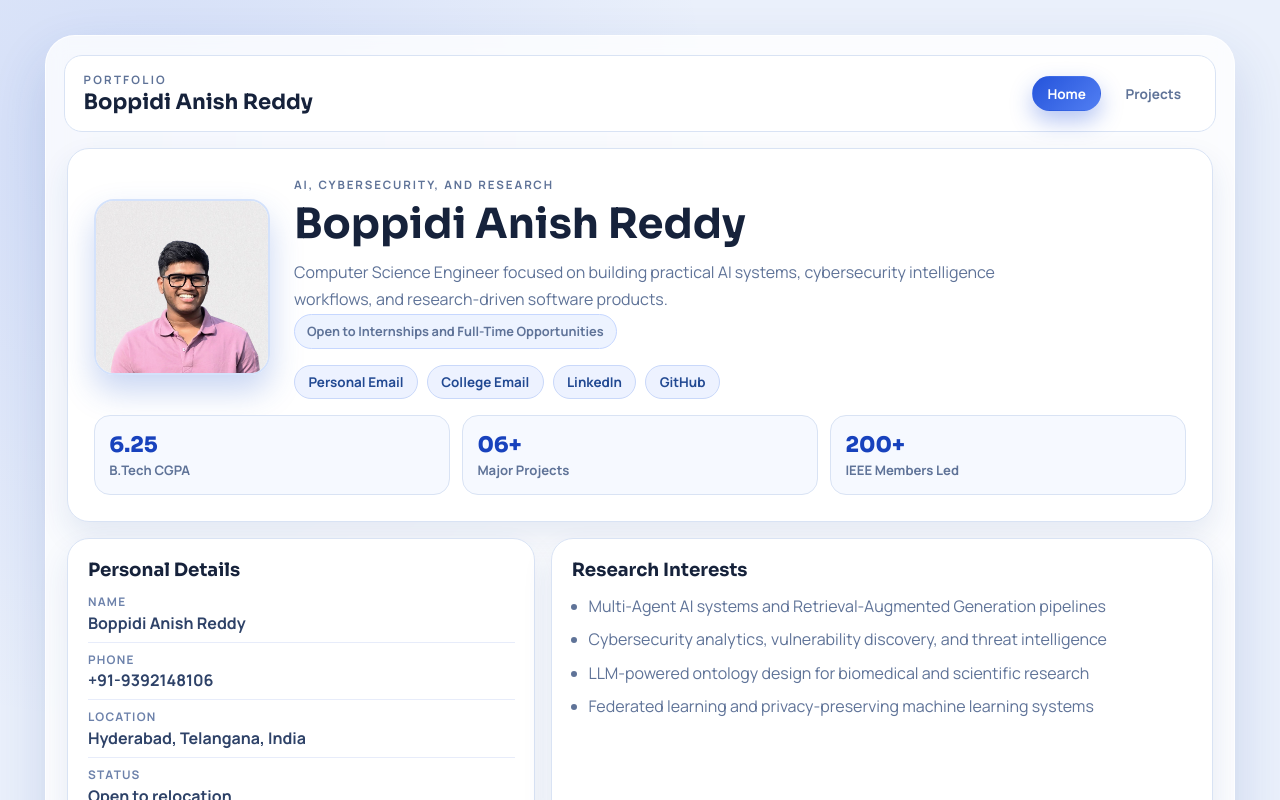
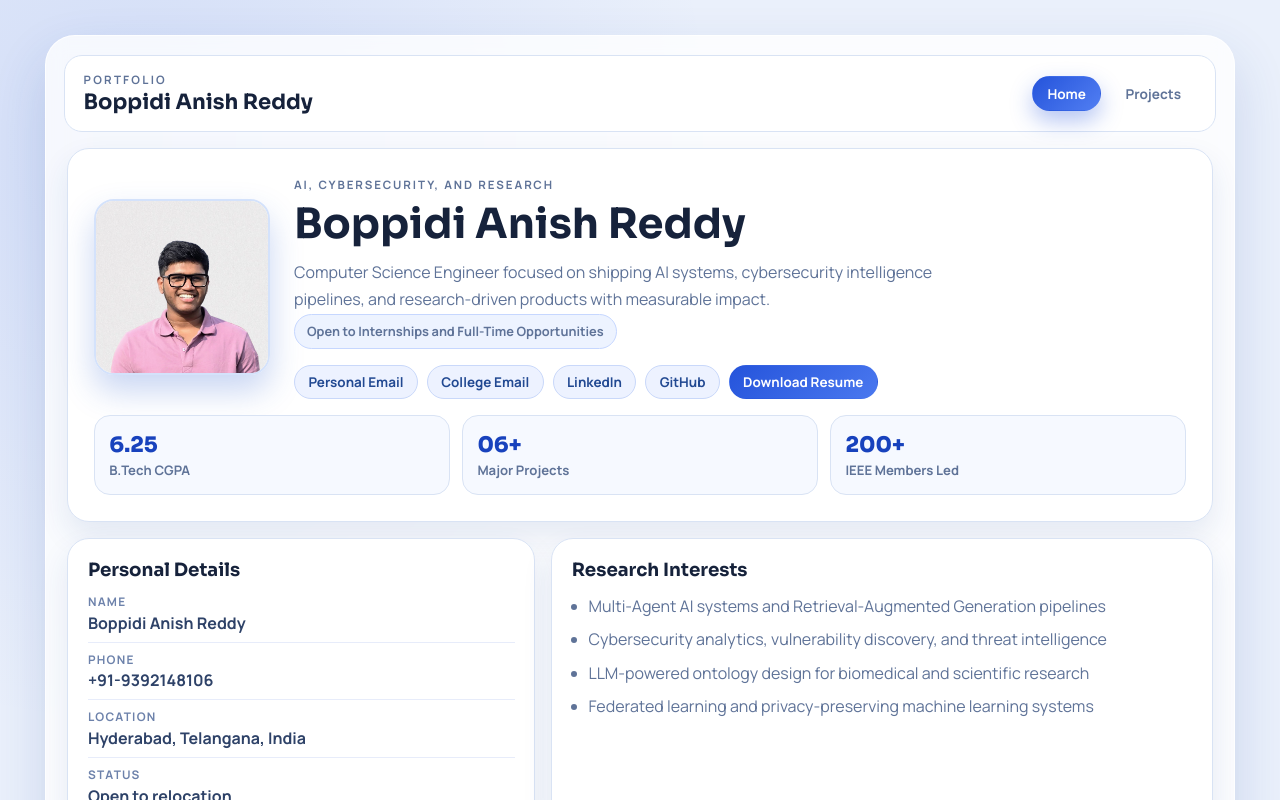
Before and after one commit to Anishreddy-gith/portfolio, a React (Vite) app: page /#/ in a window 1280 px wide. Shown: the top 800 px of the page. Built offline with nearby package versions, Linux system fonts and the light colour scheme.

Commit message:
add resume CTA and project impact highlights

```diff
--- a/src/App.css
+++ b/src/App.css
@@ -206,6 +206,16 @@ body {
   box-shadow: 0 10px 18px rgba(64, 109, 216, 0.22);
 }
 
+.contact-links .resume-btn {
+  color: #ffffff;
+  border-color: transparent;
+  background: linear-gradient(135deg, var(--primary), #4a78ef);
+}
+
+.contact-links .resume-btn:hover {
+  background: linear-gradient(135deg, #1f4dd0, #3f6ee8);
+}
+
 .hero-metrics {
   margin-top: 1.05rem;
   display: grid;
@@ -411,6 +421,20 @@ body {
   line-height: 1.68;
 }
 
+.project-impact {
+  display: inline-flex;
+  align-items: center;
+  justify-self: start;
+  margin-top: 0.2rem;
+  padding: 0.28rem 0.6rem;
+  border-radius: 999px;
+  border: 1px solid #cfe0ff;
+  background: #eef4ff;
+  color: #2e4e8f;
+  font-size: 0.78rem;
+  font-weight: 700;
+}
+
 .project-card a {
   justify-self: start;
   margin-top: 0.18rem;
--- a/src/pages/Home.jsx
+++ b/src/pages/Home.jsx
@@ -12,8 +12,8 @@ function Home() {
             <p className="eyebrow">AI, Cybersecurity, and Research</p>
             <h2>Boppidi Anish Reddy</h2>
             <p>
-              Computer Science Engineer focused on building practical AI systems, cybersecurity
-              intelligence workflows, and research-driven software products.
+              Computer Science Engineer focused on shipping AI systems, cybersecurity intelligence
+              pipelines, and research-driven products with measurable impact.
             </p>
             <p className="availability-pill">Open to Internships and Full-Time Opportunities</p>
             <div className="contact-links">
@@ -21,6 +21,7 @@ function Home() {
               <a href="mailto:anishreddy@mahindrauniversity.edu.in">College Email</a>
               <a href="https://www.linkedin.com/in/anish-reddy-boppidi-55b04827b" target="_blank" rel="noreferrer">LinkedIn</a>
               <a href="https://github.com/Anishreddy-gith" target="_blank" rel="noreferrer">GitHub</a>
+              <a href="/Boppidi_Anish_Reddy_CV.pdf" target="_blank" rel="noreferrer" className="resume-btn">Download Resume</a>
             </div>
           </div>
         </div>
--- a/src/pages/Projects.jsx
+++ b/src/pages/Projects.jsx
@@ -5,6 +5,7 @@ const projects = [
     summary:
       "Designed a 7-agent LLM research workflow to automate literature synthesis and structured report generation.",
     repo: "https://github.com/Anishreddy-gith",
+    impact: "~70% reduction in manual literature review time",
   },
   {
     title: "AI-Powered Insider Threat Detection",
@@ -12,6 +13,7 @@ const projects = [
     summary:
       "Built behavioral anomaly detection workflows using graph-based learning and sequence models for enterprise security.",
     repo: "https://github.com/Anishreddy-gith",
+    impact: "~40% lower false positives in anomaly alerts",
   },
   {
     title: "AI Zero-Day Vulnerability Discovery Engine",
@@ -19,6 +21,7 @@ const projects = [
     summary:
       "Implemented a multi-stage security pipeline integrating static analysis, fuzzing, and symbolic execution.",
     repo: "https://github.com/Anishreddy-gith",
+    impact: "Automated triage and CVSS-aligned reporting",
   },
   {
     title: "Autonomous Malware Reverse Engineering Framework",
@@ -26,6 +29,7 @@ const projects = [
     summary:
       "Created an AI-assisted malware analysis system that generates explainable threat intelligence outputs.",
     repo: "https://github.com/Anishreddy-gith/ai-malware-re-framework",
+    impact: "Faster malware behavior profiling workflow",
   },
   {
     title: "ChainGuard - Blockchain AI Supply Chain Risk Monitor",
@@ -33,6 +37,7 @@ const projects = [
     summary:
       "Developed a full-stack supply-chain risk platform with blockchain-backed audit and anomaly signals.",
     repo: "https://github.com/Anishreddy-gith/supplychain-ai-risk-monitor",
+    impact: "Hackathon-built end-to-end auditable prototype",
   },
   {
     title: "NanoDrugOnto",
@@ -40,6 +45,7 @@ const projects = [
     summary:
       "Ongoing research on LLM-based ontology construction for nanoparticle-drug interaction prediction.",
     repo: "https://github.com/Anishreddy-gith/nanodrugonto",
+    impact: "In-progress manuscript and publication pipeline",
   },
 ];
 
@@ -61,6 +67,7 @@ function Projects() {
             <p className="project-stack">{project.stack}</p>
             <h3>{project.title}</h3>
             <p>{project.summary}</p>
+            <p className="project-impact">Impact: {project.impact}</p>
             <a href={project.repo} target="_blank" rel="noreferrer">
               View Repository
             </a>
```
Also changed, not shown: 1 other file (tests, documents, lock files or other folders).
